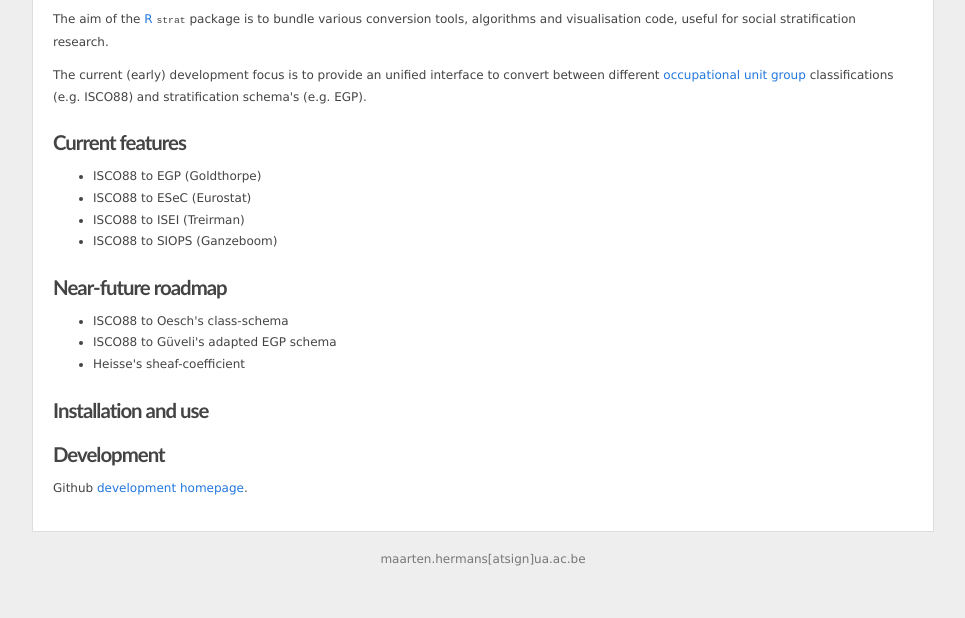
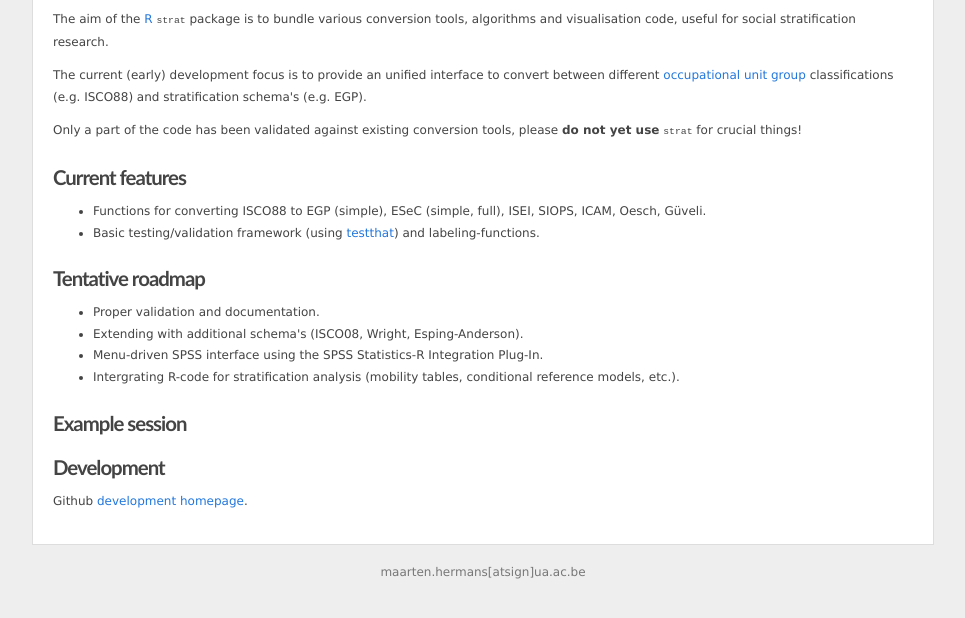
Before and after one commit to mhermans/strat, a plain HTML site: page index.html in a window 1280 px wide. Shown: the part 62-680 px from the top of the page, without its empty margins (157-1122 px from the left). Drawn offline with Linux system fonts and the light colour scheme.

Commit message:
update description

```diff
--- a/index.html
+++ b/index.html
@@ -17,24 +17,27 @@
 
 <p>The current (early) development focus is to provide an unified interface to convert between different <a href="http://www.geode.stir.ac.uk/ougs.html">occupational unit group</a> classifications (e.g. ISCO88) and stratification schema's (e.g. EGP).</p>
 
+<p>Only a part of the code has been validated against existing conversion tools, please <b>do not yet use</b> <code>strat</code> for crucial things!</p>
+
 <h2>Current features</h2>
 
 <ul>
-	<li>ISCO88 to EGP (Goldthorpe)</li>
-	<li>ISCO88 to ESeC (Eurostat)</li>
-	<li>ISCO88 to ISEI (Treirman)</li>
-	<li>ISCO88 to SIOPS (Ganzeboom)</li>
+	<li>Functions for converting ISCO88 to EGP (simple), ESeC (simple, full), ISEI, SIOPS, ICAM, Oesch, Güveli.</li>
+	<li>Basic testing/validation framework (using <a href="http://journal.r-project.org/archive/2011-1/RJournal_2011-1_Wickham.pdf">testthat</a>) and labeling-functions.</li>
 </ul>
 
-<h2>Near-future roadmap</h2>
+
+
+<h2>Tentative roadmap</h2>
 
 <ul>
-	<li>ISCO88 to Oesch's class-schema</li>
-	<li>ISCO88 to Güveli's adapted EGP schema</li>
-	<li>Heisse's sheaf-coefficient</li>
+	<li>Proper validation and documentation.</li>
+	<li>Extending with additional schema's (ISCO08, Wright, Esping-Anderson).</li>
+	<li>Menu-driven SPSS interface using the SPSS Statistics-R Integration Plug-In.</li>
+	<li>Intergrating R-code for stratification analysis (mobility tables, conditional reference models, etc.).</li>
 </ul>
 
-<h2>Installation and use</h2>
+<h2>Example session</h2>
 
 <script type="text/javascript" src="http://gist.github.com/449720.js"></script>
 
```
